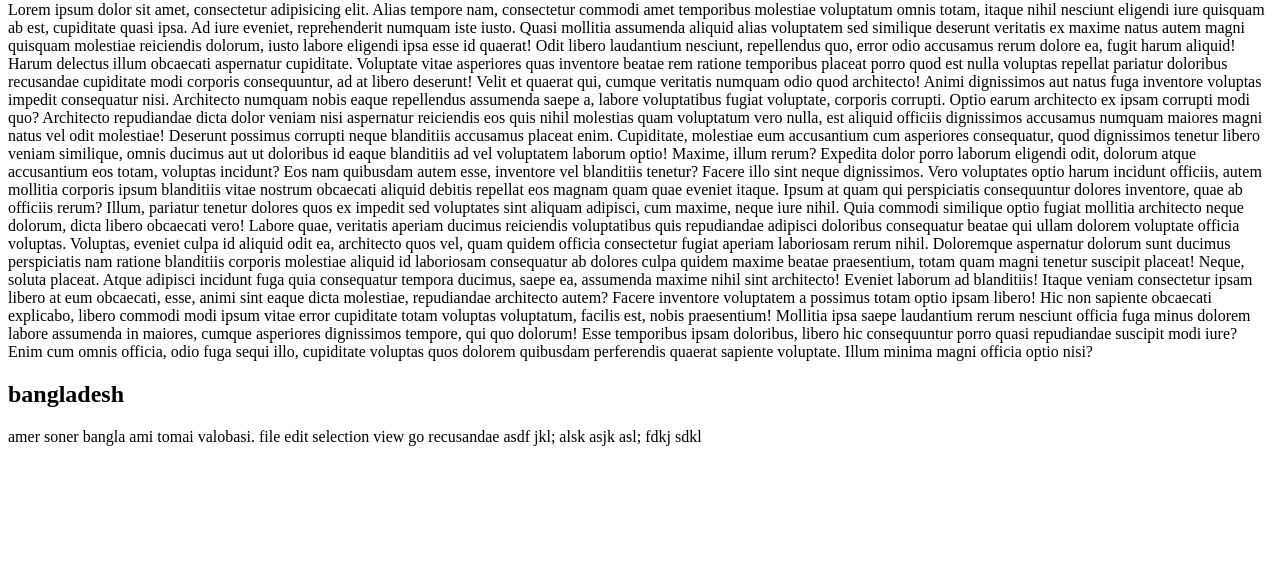
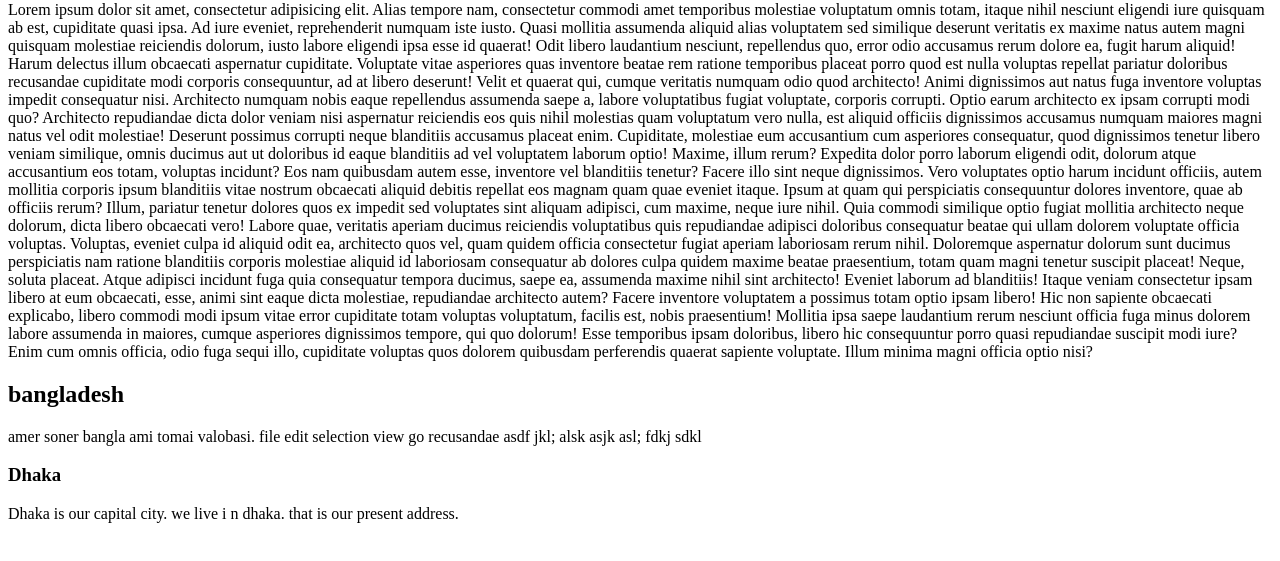
Before and after one commit to Ambiakobir/my_first_website, a plain HTML site: page index.html in a window 1280 px wide. Shown: the part 79-640 px from the top of the page. Drawn offline with Linux system fonts and the light colour scheme.

Commit message:
my first ripo

```diff
--- a/index.html
+++ b/index.html
@@ -13,5 +13,7 @@
     Illum minima magni officia optio nisi?</p>
  <h2>bangladesh</h2>
  <p>amer soner bangla ami tomai valobasi. file edit selection view go recusandae asdf jkl; alsk asjk asl; fdkj sdkl </p>
+ <h3>Dhaka</h3>
+ <p>Dhaka is our capital city. we live i n dhaka. that is our present address.</p>
 </body>
 </html>
```
